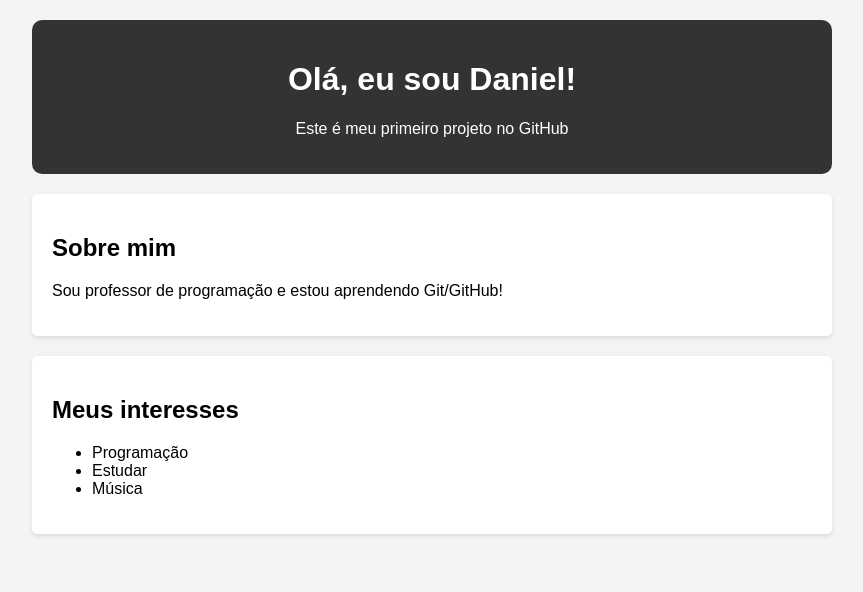
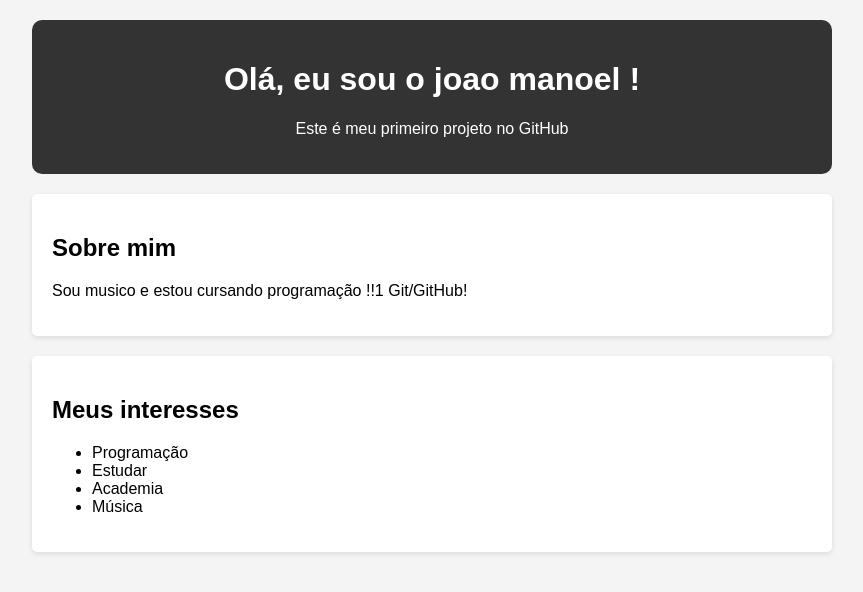
Before and after one commit to joaomanoel2008/Meu_primeiro_reposit-rio-, a plain HTML site: page index.html in a window 1280 px wide. Shown: the whole page, without its empty margins (208-1071 px from the left). Drawn offline with Linux system fonts and the light colour scheme; a script that the page names is missing.

Commit message:
Update index.html

```diff
--- a/index.html
+++ b/index.html
@@ -8,14 +8,14 @@
 </head>
 <body>
     <header>
-        <h1>Olá, eu sou Daniel!</h1>
+        <h1>Olá, eu sou o joao manoel !</h1>
         <p>Este é meu primeiro projeto no GitHub</p>
     </header>
 
     <main>
         <section>
             <h2>Sobre mim</h2>
-            <p>Sou professor de programação e estou aprendendo Git/GitHub!</p>
+            <p>Sou musico e estou cursando programação !!1 Git/GitHub!</p>
         </section>
 
         <section>
@@ -23,6 +23,7 @@
             <ul>
                 <li>Programação</li>
                 <li>Estudar</li>
+                <li>Academia</li>
                 <li>Música</li>
             </ul>
         </section>
```
